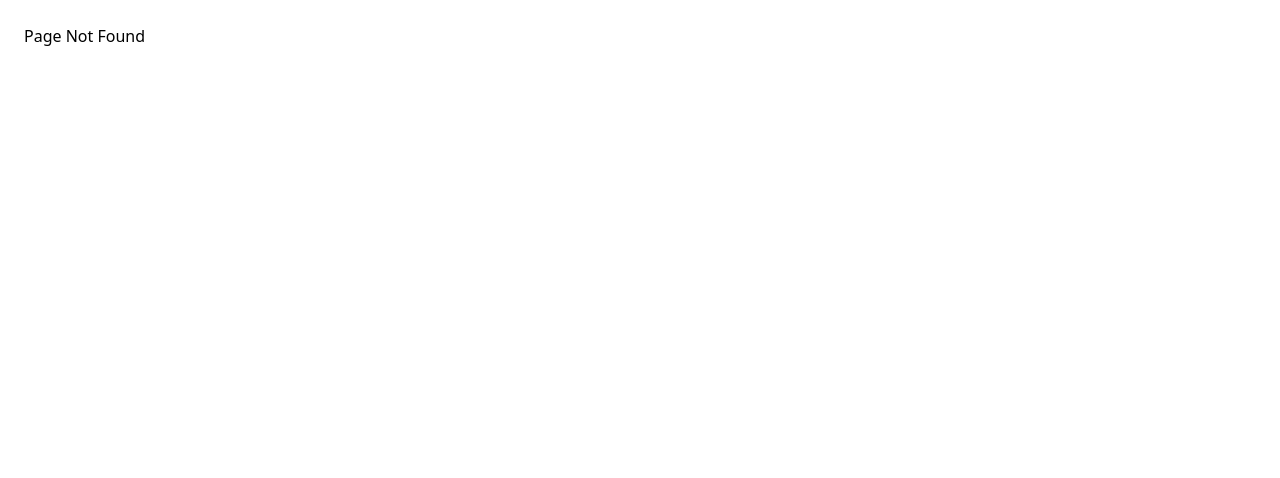
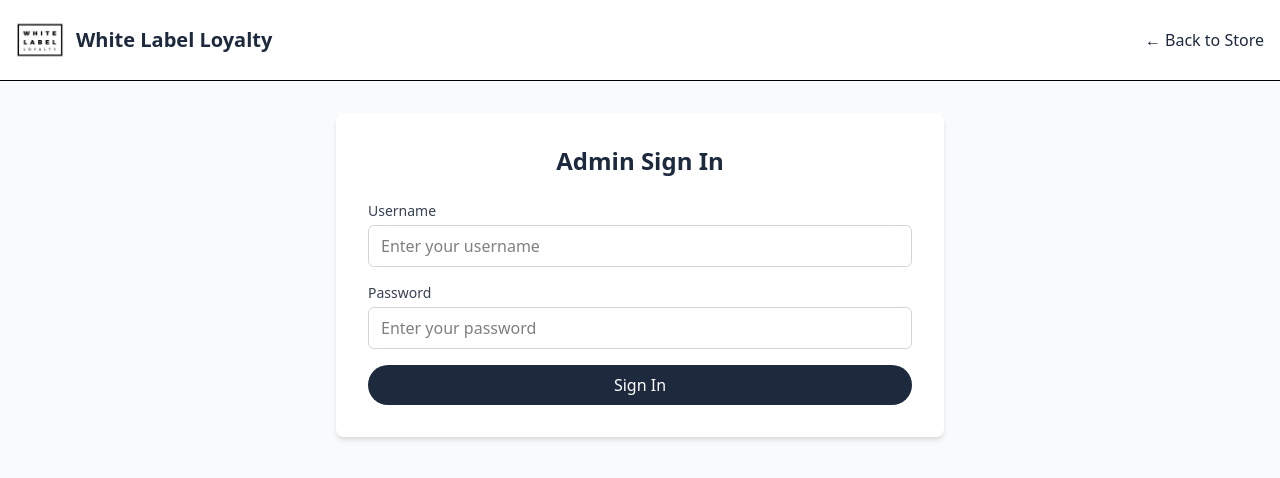
Before and after one commit to tintolee/white-label-supermarket, a React (Vite) app: page /admin in a window 1280 px wide. Before the commit this address had no page. Shown: the top 478 px of the page. Built offline with nearby package versions, Linux system fonts and the light colour scheme.

Commit message:
feat(ui): admin page with login and upload csv funtionality

```diff
--- a/src/app/router.tsx
+++ b/src/app/router.tsx
@@ -1,8 +1,9 @@
 import { createBrowserRouter } from 'react-router-dom';
 import Home from '../pages/Home';
-
+import Admin from '../pages/Admin';
 
 export const router = createBrowserRouter([
     { path: '/', element: <Home /> },
+    { path: '/admin', element: <Admin /> },
     { path: '*', element: <div className="p-6">Page Not Found</div> },
 ]);
--- /dev/null
+++ b/src/pages/Admin.tsx
@@ -0,0 +1,160 @@
+import { useState } from 'react';
+import { parseProductsFile } from '../lib/csv';
+import type { Product } from '../types';
+import logoUrl from '../assets/whitelabel_loyalty_logo.jpeg';
+
+export default function Admin() {
+    const [isSignedIn, setIsSignedIn] = useState(false);
+    const [username, setUsername] = useState('');
+    const [password, setPassword] = useState('');
+    const [products, setProducts] = useState<Product[]>([]);
+    const [isLoading, setIsLoading] = useState(false);
+
+    const handleSignIn = (e: React.FormEvent) => {
+        e.preventDefault();
+        // Simple validation - in a real app, this would be more secure
+        if (username.trim() && password.trim()) {
+            setIsSignedIn(true);
+        } else {
+            alert('Please enter both username and password');
+        }
+    };
+
+    const handleUpload = async (e: React.ChangeEvent<HTMLInputElement>) => {
+        const file = e.target.files?.[0];
+        if (!file) return;
+
+        setIsLoading(true);
+        try {
+            const parsedProducts = await parseProductsFile(file);
+            setProducts(parsedProducts);
+            alert(`Successfully uploaded ${parsedProducts.length} products!`);
+        } catch (error) {
+            console.error('Error uploading file:', error);
+            alert('Error uploading file. Please check the format and try again.');
+        } finally {
+            setIsLoading(false);
+        }
+    };
+
+    const handleSignOut = () => {
+        setIsSignedIn(false);
+        setUsername('');
+        setPassword('');
+        setProducts([]);
+    };
+
+    return (
+        <div className="min-h-screen bg-gray-50">
+            <header className="bg-white border-b">
+                <div className="mx-auto max-w-7xl p-4 flex items-center gap-4">
+                    <div className="flex items-center gap-3">
+                        <img src={logoUrl} alt="White Label Loyalty" className="h-12 w-12 object-contain" />
+                        <h1 className="text-xl font-bold text-slate-800">White Label Loyalty</h1>
+                    </div>
+                    <div className="ml-auto">
+                        <a href="/" className="text-slate-800 hover:text-slate-600">
+                            ← Back to Store
+                        </a>
+                    </div>
+                </div>
+            </header>
+
+            <main className="mx-auto max-w-2xl p-8">
+                {!isSignedIn ? (
+                    <div className="bg-white rounded-lg shadow-md p-8">
+                        <h2 className="text-2xl font-bold text-slate-800 mb-6 text-center">Admin Sign In</h2>
+
+                        <form onSubmit={handleSignIn} className="space-y-4">
+                            <div>
+                                <label htmlFor="username" className="block text-sm font-medium text-gray-700 mb-1">
+                                    Username
+                                </label>
+                                <input
+                                    type="text"
+                                    id="username"
+                                    value={username}
+                                    onChange={(e) => setUsername(e.target.value)}
+                                    className="input"
+                                    placeholder="Enter your username"
+                                    required
+                                />
+                            </div>
+
+                            <div>
+                                <label htmlFor="password" className="block text-sm font-medium text-gray-700 mb-1">
+                                    Password
+                                </label>
+                                <input
+                                    type="password"
+                                    id="password"
+                                    value={password}
+                                    onChange={(e) => setPassword(e.target.value)}
+                                    className="input"
+                                    placeholder="Enter your password"
+                                    required
+                                />
+                            </div>
+
+                            <button
+                                type="submit"
+                                className="w-full px-6 py-2 bg-slate-800 text-white rounded-full hover:bg-slate-700"
+                            >
+                                Sign In
+                            </button>
+                        </form>
+                    </div>
+                ) : (
+                    <div className="bg-white rounded-lg shadow-md p-8">
+                        <div className="flex justify-between items-center mb-6">
+                            <h2 className="text-2xl font-bold text-slate-800">Product Management</h2>
+                            <button
+                                onClick={handleSignOut}
+                                className="px-4 py-2 bg-gray-200 text-slate-800 rounded-full hover:bg-gray-300"
+                            >
+                                Sign Out
+                            </button>
+                        </div>
+
+                        <div className="space-y-6">
+                            <div>
+                                <h3 className="text-lg font-semibold text-slate-800 mb-4">Upload Products</h3>
+                                <label className="block">
+                                    <span className="text-sm text-gray-700 mb-2 block">
+                                        Upload CSV/XLSX file to update product catalog
+                                    </span>
+                                    <input
+                                        type="file"
+                                        accept=".csv,.xlsx"
+                                        onChange={handleUpload}
+                                        disabled={isLoading}
+                                        className="block w-full text-sm text-gray-500 file:mr-4 file:py-2 file:px-4 file:rounded-full file:border-0 file:text-sm file:font-semibold file:bg-slate-800 file:text-white hover:file:bg-slate-700 disabled:opacity-50"
+                                    />
+                                </label>
+                                {isLoading && (
+                                    <p className="text-sm text-gray-600 mt-2">Processing file...</p>
+                                )}
+                            </div>
+
+                            {products.length > 0 && (
+                                <div>
+                                    <h3 className="text-lg font-semibold text-slate-800 mb-4">
+                                        Uploaded Products ({products.length})
+                                    </h3>
+                                    <div className="max-h-64 overflow-y-auto border rounded p-4">
+                                        {products.map((product) => (
+                                            <div key={product.id} className="flex justify-between py-2 border-b last:border-b-0">
+                                                <span className="font-medium">{product.name}</span>
+                                                <span className="text-gray-600">£{product.price.toFixed(2)}</span>
+                                            </div>
+                                        ))}
+                                    </div>
+                                </div>
+                            )}
+                        </div>
+                    </div>
+                )}
+            </main>
+        </div>
+    );
+}
--- a/src/pages/Home.tsx
+++ b/src/pages/Home.tsx
@@ -18,11 +18,6 @@ export default function Home() {
         })().catch(console.error);
     }, []);
 
-    async function handleUpload(e: React.ChangeEvent<HTMLInputElement>) {
-        const f = e.target.files?.[0]; if (!f) return;
-        setProducts(await parseProductsFile(f));
-    }
-
     const filtered = query
         ? products.filter(p => p.name.toLowerCase().includes(query.toLowerCase()))
         : products;
@@ -38,11 +33,9 @@ export default function Home() {
                     <div className="ml-auto flex items-center gap-3">
                         <input className="input w-64" placeholder="Search products…" value={query}
                             onChange={e => setQuery(e.target.value)} aria-label="Search products" />
-                        <label className="text-sm">
-                            <span className="mr-2">Upload CSV/XLSX</span>
-                            <input type="file" accept=".csv,.xlsx" onChange={handleUpload} className="hidden" />
-                            <span className="btn cursor-pointer">Choose file</span>
-                        </label>
+                        <a href="/admin" className="text-sm text-slate-800 hover:text-slate-600">
+                            Admin
+                        </a>
                     </div>
                 </div>
             </header>
@@ -58,7 +51,7 @@ export default function Home() {
                         {/* Logo and Company Info */}
                         <div className="col-span-1">
                             <div className="flex items-center justify-center mb-4">
-                                <img src={logoUrl} alt="White Label Loyalty" className="h-25 w-25 object-contain" />
+                                <img src={logoUrl} alt="White Label Loyalty" className="h-12 w-12 object-contain" />
                             </div>
                         </div>
 
```
Also changed, not shown: src/data/products.csv.
